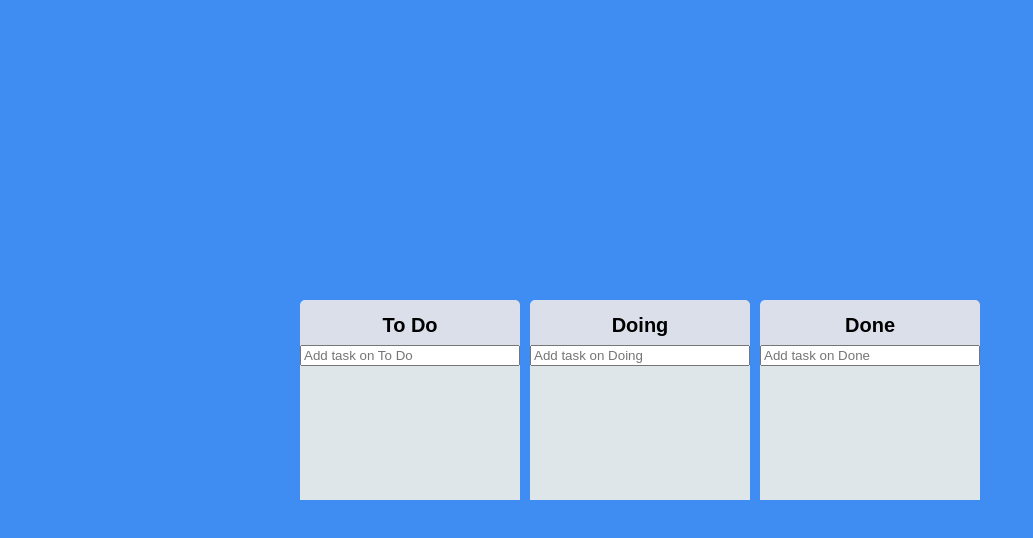
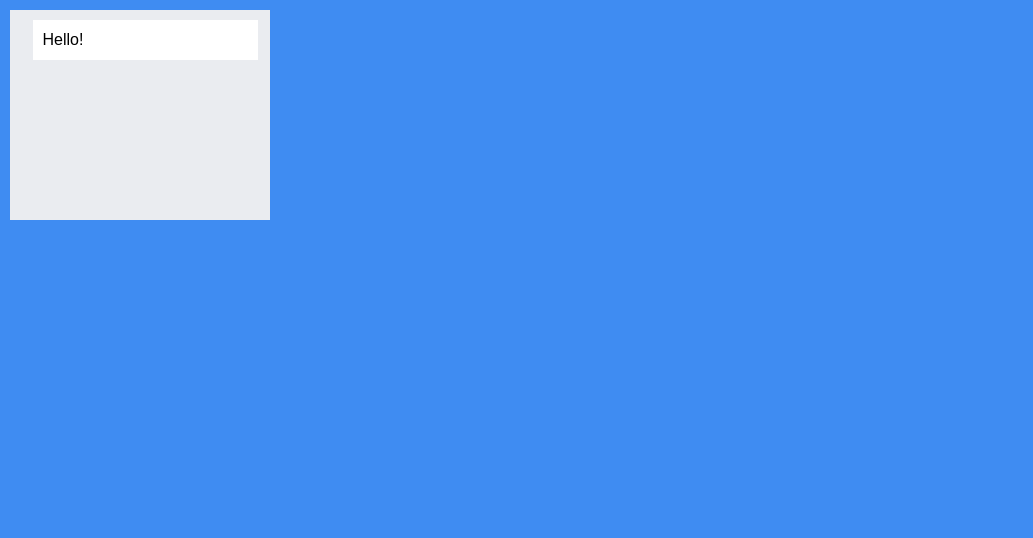
Before and after one commit to Parkjju/trello-clone, a React (Create React App) app in the folder frontend/: page / in a window 1280 px wide. Shown: the top 538 px of the page, without its empty margins (0-1033 px from the left). Built offline with nearby package versions, Linux system fonts and the light colour scheme.

Commit message:
feat: dnd 투두리스트 처음부터 빌딩

```diff
--- a/frontend/package.json
+++ b/frontend/package.json
@@ -14,7 +14,7 @@
     "react": "^18.1.0",
     "react-beautiful-dnd": "^13.1.0",
     "react-dom": "^18.1.0",
-    "react-hook-form": "^7.32.0",
+    "react-hook-form": "^7.32.1",
     "react-scripts": "5.0.1",
     "recoil": "^0.7.3",
     "styled-components": "^5.3.5",
--- a/frontend/src/App.tsx
+++ b/frontend/src/App.tsx
@@ -1,74 +1,81 @@
-import { DragDropContext, DropResult } from 'react-beautiful-dnd';
-import { useRecoilState } from 'recoil';
 import styled from 'styled-components';
-import { toDoState } from './atoms';
-import Board from './components/Board';
+import { DragDropContext, Draggable, Droppable } from 'react-beautiful-dnd';
 
 const Wrapper = styled.div`
-  display: flex;
-  max-width: 680px;
-  width: 100%;
-  margin: 0 auto;
-
-  justify-content: center;
-  align-items: center;
     height: 100vh;
+    overflow: auto;
+    white-space: nowrap;
+`;
+const Boards = styled.div`
+    padding-top: 10px;
+    padding-left: 10px;
+    display: inline-flex;
 `;
 
-const Boards = styled.div`
-  display: grid;
+const Board = styled.div`
+    padding-top: 10px;
+    padding-left: 10px;
+    display: flex;
+    flex-direction: column;
+    align-items: center;
+    background-color: ${(props) => props.theme.boardColor};
+    width: 260px;
+    margin-right: 10px;
+    margin-bottom: 10px;
+    padding-bottom: 10px;
+    min-height: 210px;
+`;
+
+const Title = styled.h1`
+    font-weight: 500;
+    font-size: 20px;
+    margin-bottom: 10px;
+    width: 90%;
+    text-align: left;
+`;
+
+const Card = styled.div`
+    width: 90%;
+    background-color: white;
+    margin-bottom: 10px;
+    padding: 10px;
+`;
+
+const Text = styled.p`
+    box-sizing: border-box;
     width: 100%;
-  grid-template-columns: repeat(3, 1fr);
-  gap: 10px;
+    white-space: normal;
+    line-height: 1.25rem;
 `;
 
 function App() {
-  const [toDos, setToDos] = useRecoilState(toDoState);
-
-  const onDragEnd = (info: DropResult) => {
-    const { destination, source } = info;
-
-    if (destination?.droppableId === source.droppableId) {
-      setToDos((allBoards) => {
-        const boardCopy = [...allBoards[source.droppableId]];
-        const taskObj = boardCopy[source.index];
-        boardCopy.splice(source.index, 1);
-        boardCopy.splice(destination.index, 0, taskObj);
-
-        return {
-          ...allBoards,
-          [source.droppableId]: boardCopy,
-        };
-      });
-    } else {
-      setToDos((allBoards) => {
-        if (!destination) return { ...allBoards };
-
-        const sourceBoardCopy = [...allBoards[source.droppableId]];
-        const taskObj = sourceBoardCopy[source.index];
-        const destinationBoardCopy = [...allBoards[destination.droppableId]];
-
-        sourceBoardCopy.splice(source.index, 1);
-        destinationBoardCopy.splice(destination.index, 0, taskObj);
-
-        return {
-          ...allBoards,
-          [source.droppableId]: sourceBoardCopy,
-          [destination.droppableId]: destinationBoardCopy,
-        };
-      });
-    }
-
-    // setToDos(() => {
-    // });
+    const onDragEnd = () => {
+        return null;
     };
     return (
         <DragDropContext onDragEnd={onDragEnd}>
             <Wrapper>
                 <Boards>
-          {Object.keys(toDos).map((boardId) => (
-            <Board boardId={boardId} key={boardId} toDos={toDos[boardId]} />
-          ))}
+                    <Droppable droppableId='ONE'>
+                        {(magic) => (
+                            <Board
+                                ref={magic.innerRef}
+                                {...magic.droppableProps}
+                            >
+                                <Draggable index={1} draggableId='two'>
+                                    {(magic) => (
+                                        <Card
+                                            ref={magic.innerRef}
+                                            {...magic.dragHandleProps}
+                                            {...magic.draggableProps}
+                                        >
+                                            <Text>Hello!</Text>
+                                        </Card>
+                                    )}
+                                </Draggable>
+                            </Board>
+                        )}
+                    </Droppable>
                 </Boards>
             </Wrapper>
         </DragDropContext>
--- /dev/null
+++ b/frontend/src/atoms.ts
@@ -0,0 +1,6 @@
+import { atom } from 'recoil';
+
+const todoState = atom({
+    key: 'todo',
+    default: [''],
+});
--- a/frontend/src/atoms.tsx
+++ /dev/null
@@ -1,19 +0,0 @@
-import { atom } from 'recoil';
-
-export interface ITodo {
-  id: number;
-  text: string;
-}
-
-interface IToDoState {
-  [key: string]: ITodo[];
-}
-
-export const toDoState = atom<IToDoState>({
-  key: 'toDo',
-  default: {
-    'To Do': [],
-    Doing: [],
-    Done: [],
-  },
-});
--- a/frontend/src/components/Board.tsx
+++ /dev/null
@@ -1,111 +0,0 @@
-import { useForm } from 'react-hook-form';
-import { Droppable } from 'react-beautiful-dnd';
-import styled from 'styled-components';
-import DraggableCard from './DraggableCard';
-import { useSetRecoilState } from 'recoil';
-import { ITodo, toDoState } from '../atoms';
-
-const Wrapper = styled.div`
-  padding-top: 10px;
-  background-color: ${(props) => props.theme.boardColor};
-  border-radius: 5px;
-  min-height: 200px;
-  display: flex;
-  flex-direction: column;
-`;
-
-interface IProps {
-  toDos: ITodo[];
-  boardId: string;
-}
-
-interface IForm {
-  toDo: string;
-}
-
-const Title = styled.div`
-  font-size: 20px;
-  font-weight: bold;
-  display: flex;
-  align-items: center;
-  justify-content: center;
-  height: 30px;
-  margin-bottom: 5px;
-`;
-
-interface IAreaProps {
-  isDraggingOver: boolean;
-  isDraggingFromThis: boolean;
-}
-const Area = styled.div<IAreaProps>`
-  background-color: ${(props) =>
-    props.isDraggingOver
-      ? '#dfe6e9'
-      : props.isDraggingFromThis
-      ? '#b2bec3'
-      : '#dfe6e9'};
-  flex-grow: 1;
-  transition: background-color 0.3s ease-in-out;
-  padding: 20px;
-`;
-
-const Form = styled.form`
-  width: 100%;
-  input {
-    width: 100%;
-  }
-`;
-
-function Board({ toDos, boardId }: IProps) {
-  const { register, handleSubmit, setValue } = useForm<IForm>();
-  const setTodos = useSetRecoilState(toDoState);
-
-  const onValid = ({ toDo }: IForm) => {
-    const newTodo = {
-      id: Date.now(),
-      text: toDo,
-    };
-    setValue('toDo', '');
-    setTodos((allBoards) => {
-      return {
-        ...allBoards,
-        [boardId]: [newTodo, ...allBoards[boardId]],
-      };
-    });
-  };
-
-  return (
-    <Wrapper>
-      <Title>{boardId}</Title>
-      <Form onSubmit={handleSubmit(onValid)}>
-        <input
-          {...register('toDo', { required: true })}
-          type='text'
-          placeholder={`Add task on ${boardId}`}
-        />
-      </Form>
-      <Droppable droppableId={boardId}>
-        {(magic, snapshot) => (
-          <Area
-            isDraggingOver={snapshot.isDraggingOver}
-            isDraggingFromThis={Boolean(snapshot.draggingFromThisWith)}
-            {...magic.droppableProps}
-            ref={magic.innerRef}
-          >
-            {toDos.map((toDo, index) => (
-              <DraggableCard
-                key={toDo.id}
-                index={index}
-                toDoText={toDo.text}
-                toDoId={toDo.id}
-              />
-            ))}
-            {magic.placeholder}
-          </Area>
-        )}
-      </Droppable>
-    </Wrapper>
-  );
-}
-
-export default Board;
--- a/frontend/src/components/DraggableCard.tsx
+++ /dev/null
@@ -1,38 +0,0 @@
-import React from 'react';
-import { Draggable } from 'react-beautiful-dnd';
-import styled from 'styled-components';
-
-const Card = styled.div<{ isDragging: boolean }>`
-  border-radius: 5px;
-  margin-bottom: 5px;
-  padding: 10px 10px;
-  background-color: ${(props) =>
-    props.isDragging ? '#74b9ff' : props.theme.cardColor};
-  box-shadow: ${(props) =>
-    props.isDragging ? '0px 2px 5px rgba(0,0,0,0.05)' : 'none'};
-`;
-
-interface IProps {
-  toDoId: number;
-  toDoText: string;
-  index: number;
-}
-
-function DraggableCard({ toDoId, toDoText, index }: IProps) {
-  return (
-    <Draggable draggableId={toDoId + ''} index={index}>
-      {(magic, snapshot) => (
-        <Card
-          {...magic.dragHandleProps}
-          {...magic.draggableProps}
-          ref={magic.innerRef}
-          isDragging={snapshot.isDragging}
-        >
-          {toDoText}
-        </Card>
-      )}
-    </Draggable>
-  );
-}
-
-export default React.memo(DraggableCard);
--- a/frontend/src/index.tsx
+++ b/frontend/src/index.tsx
@@ -33,7 +33,7 @@ footer, header, hgroup, menu, nav, section {
 	display: block;
 }
 body {
-	line-height: 1;
+line-height: 1;
   font-family:'Noto Sans KR', sans-serif;
   background-color:${(props) => props.theme.bgColor}
 }
--- a/frontend/src/theme.ts
+++ b/frontend/src/theme.ts
@@ -2,6 +2,6 @@ import { DefaultTheme } from 'styled-components';
 
 export const darkTheme: DefaultTheme = {
     bgColor: '#3F8CF2',
-    boardColor: '#DADFE9',
+    boardColor: '#EAECF0',
     cardColor: 'white',
 };
```
Also changed, not shown: 1 other file (tests, documents, lock files or other folders). Lines whose indentation alone changed are shown as unchanged.
